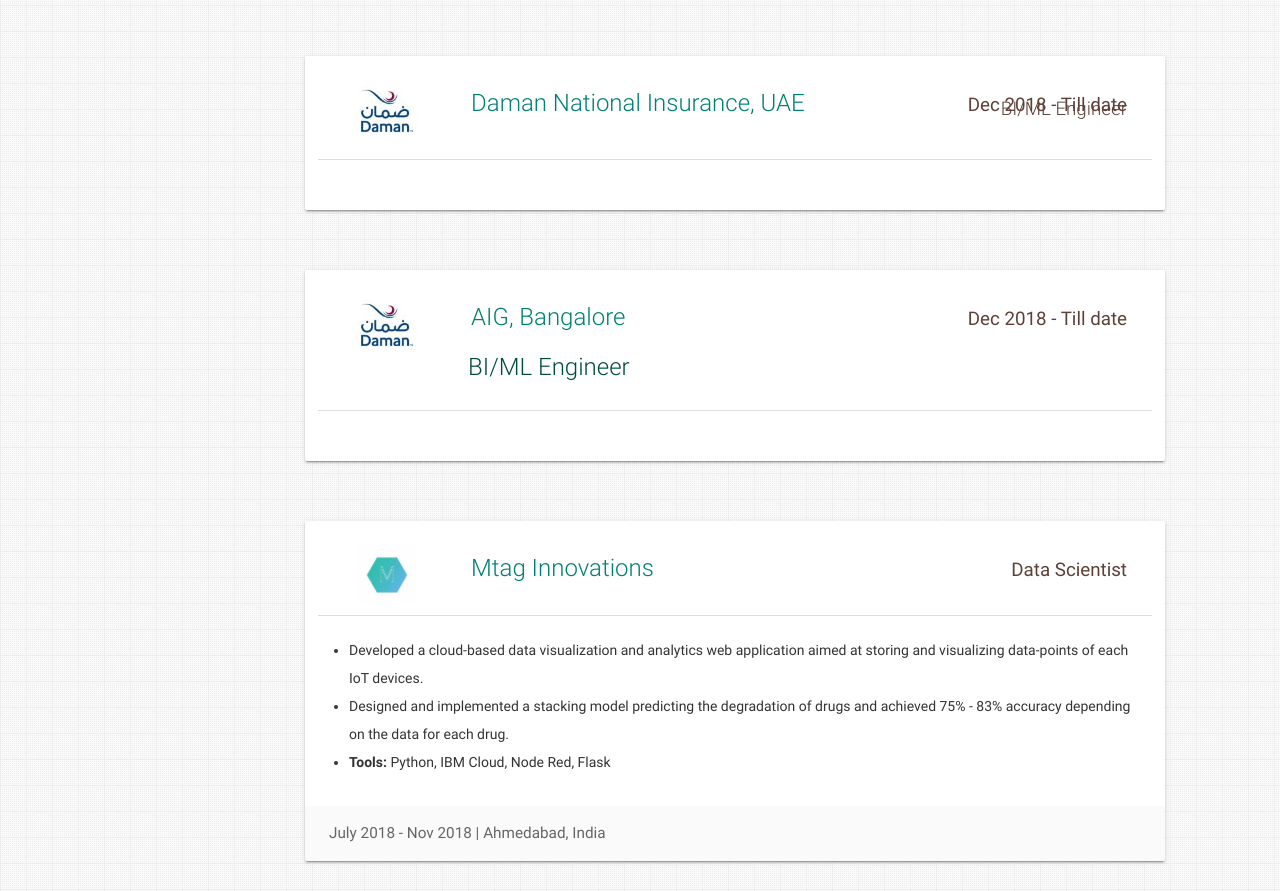
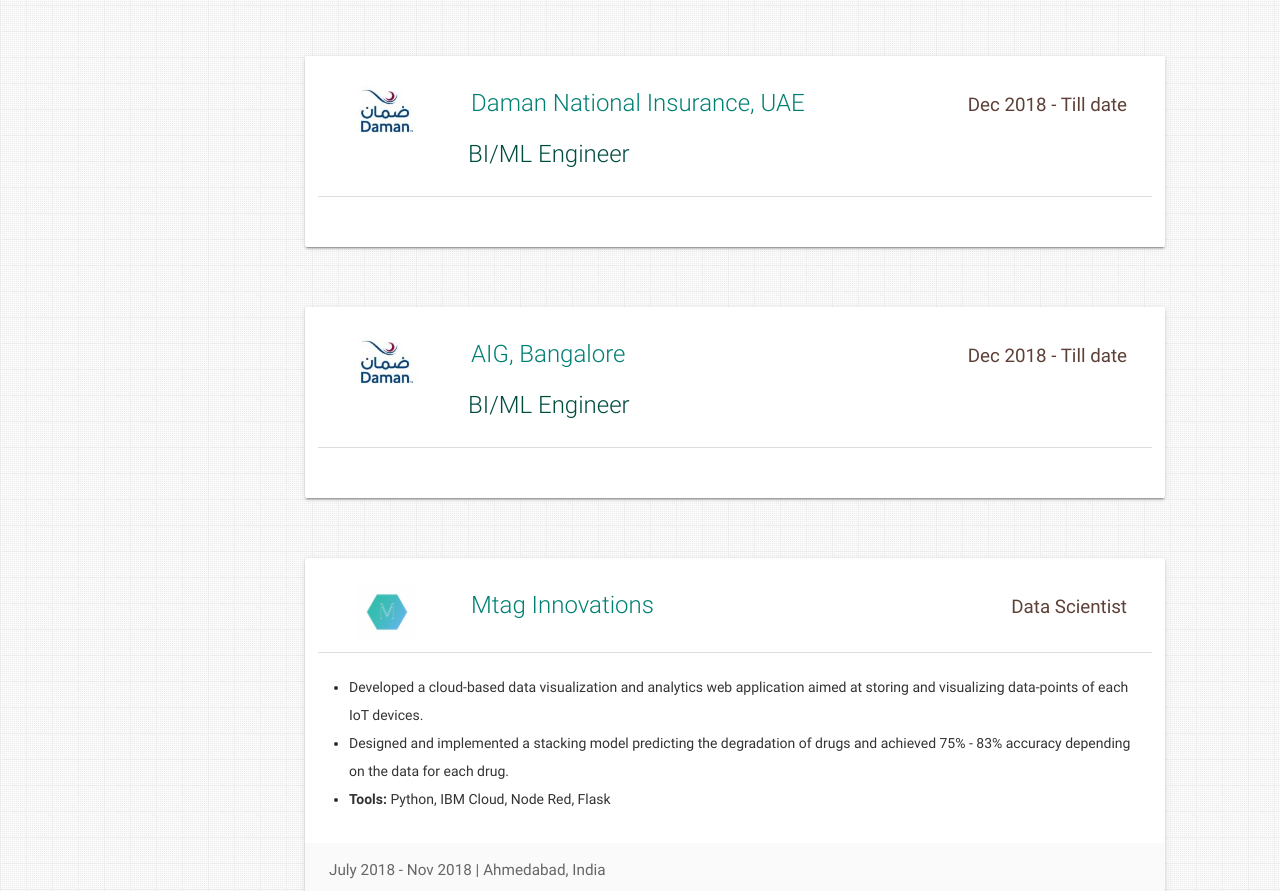
Before and after one commit to Msanjayds/msanjayds.github.io, a plain HTML site: page index.html in a window 1280 px wide. Shown: the part 1425-2316 px from the top of the page. Drawn offline with nearby package versions, Linux system fonts and the light colour scheme.

Commit message:
Add files via upload

```diff
--- a/index.html
+++ b/index.html
@@ -274,7 +274,7 @@
                 </p>
                 <p>
                   <span class="card-title"><a
-                      class="role brown-text text-darken-2">BI/ML Engineer</a></span>
+                      class="w3-left-align">BI/ML Engineer</a></span>
                 </p>
                 <p>
                   <span class="role brown-text text-darken-2">Dec 2018 - Till date</a></span>
```
